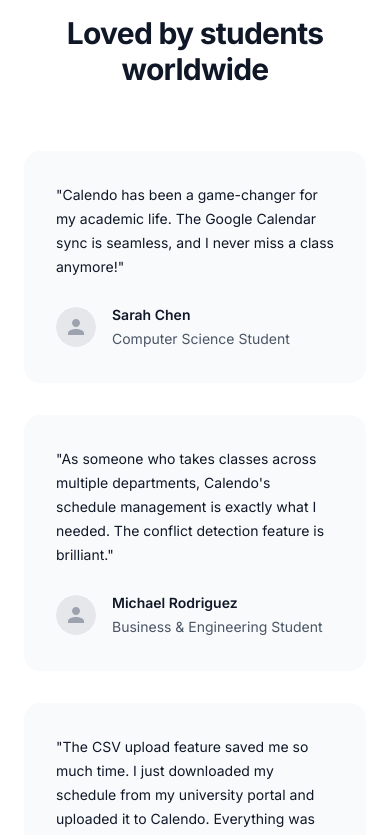
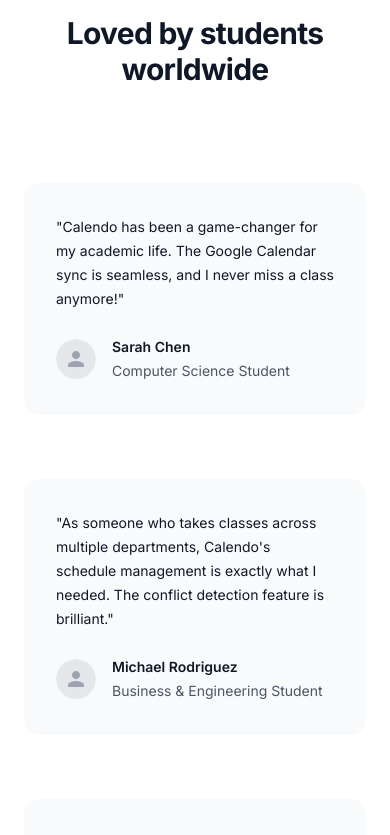
Before and after one commit to GPadaka19/Calendo, a Next.js app in the folder frontend/: page / in a window 390 px wide. Shown: the part 4461-5296 px from the top of the page. Built offline with nearby package versions, Linux system fonts and the light colour scheme.

Commit message:
style: update layout of Testimonials component to use grid for improved responsiveness

```diff
--- a/frontend/src/components/sections/Testimonials.tsx
+++ b/frontend/src/components/sections/Testimonials.tsx
@@ -38,7 +38,7 @@
           </p>
         </div>
         <div className="mx-auto mt-16 flow-root max-w-2xl sm:mt-20 lg:mx-0 lg:max-w-none">
-          <div className="-mt-8 sm:-mx-4 sm:columns-2 sm:text-[0] lg:columns-3">
+          <div className="grid grid-cols-1 gap-8 sm:grid-cols-2 lg:grid-cols-3">
             {testimonials.map((testimonial, index) => (
               <div key={index} className="pt-8 sm:inline-block sm:w-full sm:px-4">
                 <figure className="rounded-2xl bg-gray-50 p-8 text-sm leading-6">
```
